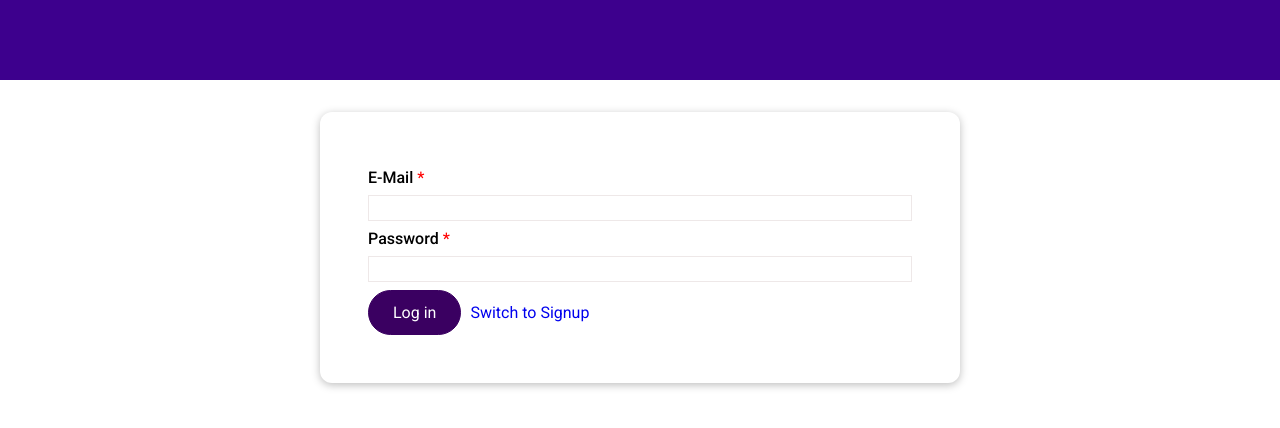
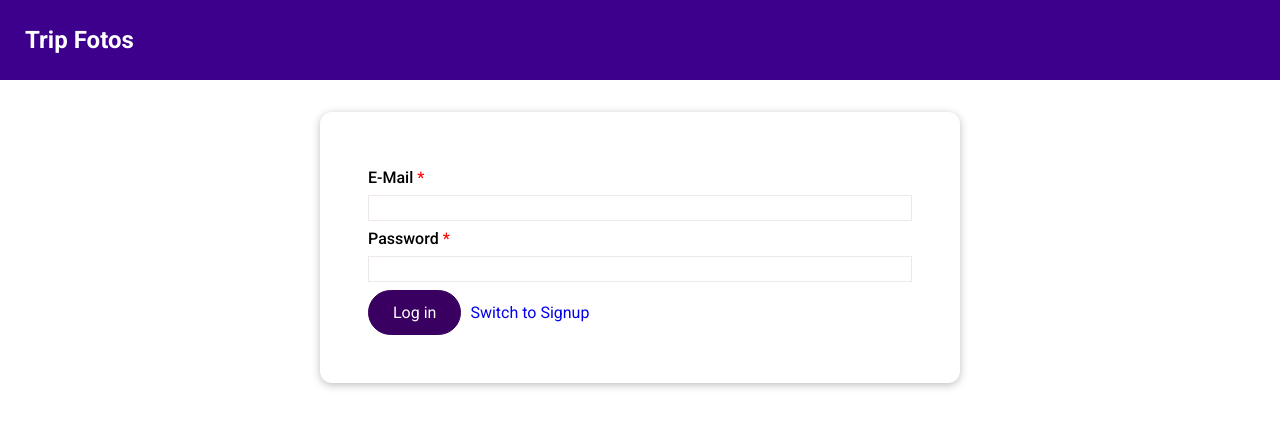
Before and after one commit to andres-codigo/trip-fotos-react, a React (Vite) app: page /authentication in a window 1280 px wide. Shown: the top 428 px of the page. Built offline with nearby package versions, Linux system fonts and the light colour scheme; no server answers.

Commit message:
Updated Header component
Header.jsx
- Added removed h1 from MainNav component and converted into react Link

Header.module.scss
- updated justify-content css property  and added h1. siteHeaderTitleLink css properties

```diff
--- a/src/components/layout/header/Header.jsx
+++ b/src/components/layout/header/Header.jsx
@@ -1,12 +1,27 @@
+import { useSelector } from 'react-redux'
+import { Link } from 'react-router-dom'
+
+import { PATHS } from '@/constants/paths'
+
 import MainNav from '../main-nav/MainNav'
 
 import headerStyles from './Header.module.scss'
 
 function Header() {
+	const isLoggedIn = useSelector(
+		(state) => state.authentication.token !== null,
+	)
 	return (
 		<header
 			className={headerStyles.siteHeader}
 			data-cy="site-header">
+			<h1
+				className={headerStyles.siteHeaderTitleLink}
+				data-cy="site-header-title-link">
+				<Link to={isLoggedIn ? PATHS.TRIPS : PATHS.AUTHENTICATION}>
+					Trip Fotos
+				</Link>
+			</h1>
 			<MainNav />
 		</header>
 	)
--- a/src/components/layout/header/Header.module.scss
+++ b/src/components/layout/header/Header.module.scss
@@ -6,7 +6,18 @@
 	display: flex;
 	height: 5rem;
 	position: fixed;
-	justify-content: center;
+	justify-content: space-between;
 	width: 100%;
 	z-index: 1;
+
+	.siteHeaderTitleLink {
+		font-size: 1.5rem;
+
+		a {
+			color: variables.$color-white;
+			margin: 0;
+			padding: 0.75rem 1.5rem;
+			text-decoration: none;
+		}
+	}
 }
```
